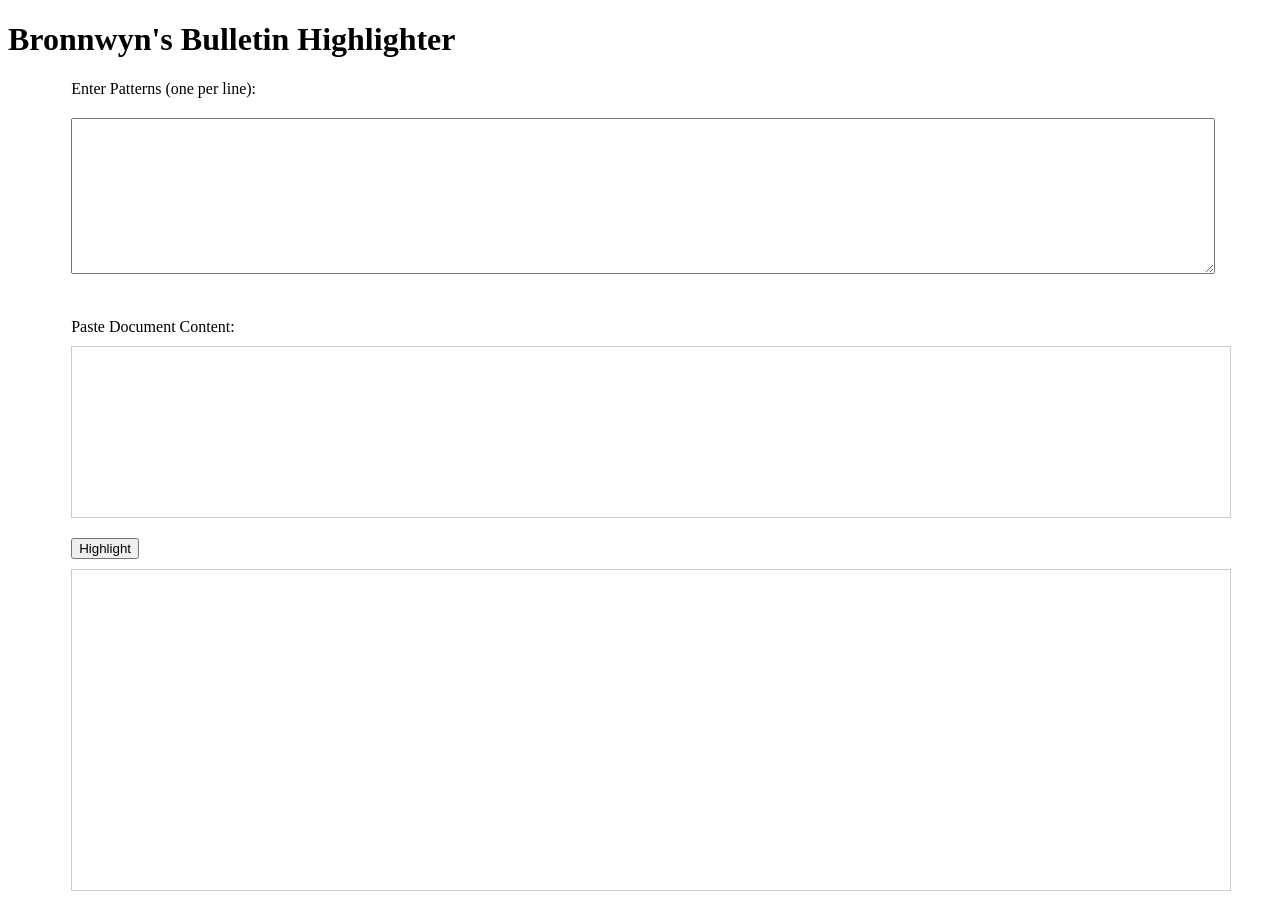
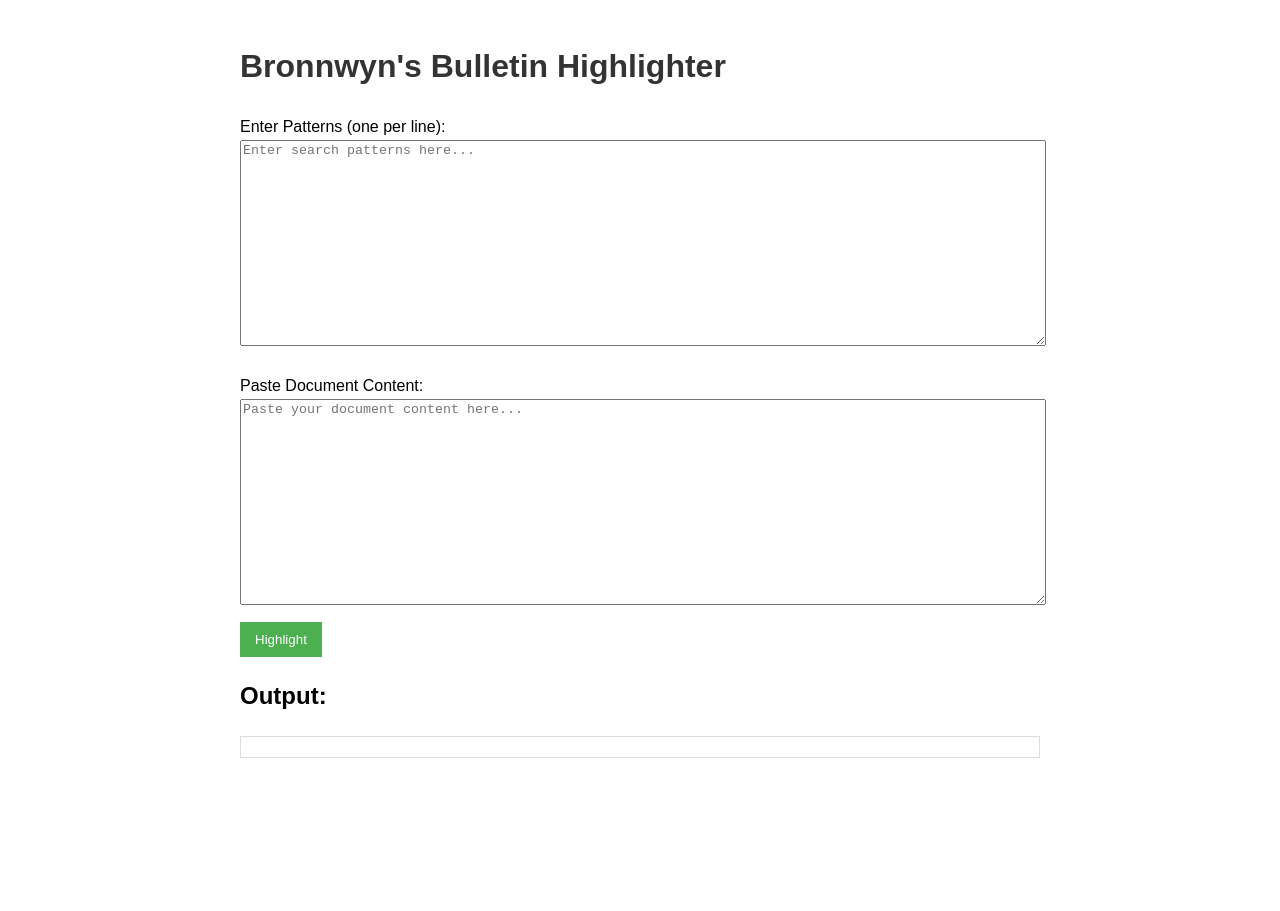
Before and after one commit to wizzardx/bronnwyn-bulletin-highlighter, a plain HTML site: page index.html in a window 1280 px wide. Both pictures are taken after a click on the button "Highlight". After the commit the page ends 800 px from the top, so only its background shows below. Drawn offline with Linux system fonts and the light colour scheme.

Commit message:
AI-improved version. Handles the Folio search syntax, also highlights better than the original.

```diff
--- a/index.html
+++ b/index.html
@@ -2,107 +2,137 @@
 <html lang="en">
 <head>
     <meta charset="UTF-8">
+    <meta name="viewport" content="width=device-width, initial-scale=1.0">
     <title>Bronnwyn's Bulletin Highlighter</title>
     <style>
-    .highlight {
-        background-color: yellow;
+        body { font-family: Arial, sans-serif; line-height: 1.6; padding: 20px; max-width: 800px; margin: 0 auto; }
+        h1 { color: #333; }
+        label { display: block; margin-top: 10px; }
+        textarea { width: 100%; height: 200px; margin-bottom: 10px; }
+        button { background-color: #4CAF50; color: white; padding: 10px 15px; border: none; cursor: pointer; }
+        button:hover { background-color: #45a049; }
+        #output {
+            border: 1px solid #ddd;
+            padding: 10px;
+            margin-top: 20px;
+            white-space: pre-wrap;
+            word-wrap: break-word;
+            font-family: monospace;
         }
-    .input, .output {
-        border: 1px solid #ccc;
-        padding: 10px;
-        width: 90%;
-        min-height: 150px;
-        margin: 10px 5% 20px 5%; /* Centering the element by giving 5% margin from left and right */
-        overflow: auto;
-    }
-    .output {
-        min-height: 300px;
-    }
-    textarea {
-        width: 90%;
-        height: 150px;
-        margin: 10px 5% 20px 5%; /* Centering the element */
-    }
-    button {
-        margin-left: 5%; /* Align with the input fields */
-    }
-    label {
-        display: block;
-        margin: 20px 5% 10px 5%; /* Align with the input fields */
-    }
+        .highlight { background-color: yellow !important; display: inline !important; }
     </style>
 </head>
 <body>
     <h1>Bronnwyn's Bulletin Highlighter</h1>
+
+    <div>
         <label for="patterns">Enter Patterns (one per line):</label>
-<textarea id="patterns"></textarea>
+        <textarea id="patterns" placeholder="Enter search patterns here..."></textarea>
+    </div>
+
+    <div>
         <label for="document">Paste Document Content:</label>
-<div id="document" class="input" contenteditable="true"></div>
-<button onclick="highlightText()">Highlight</button>
-<div id="output" class="output"></div>
+        <textarea id="document" placeholder="Paste your document content here..."></textarea>
+    </div>
+
+    <button id="highlightBtn">Highlight</button>
+
+    <div>
+        <h2>Output:</h2>
+        <div id="output"></div>
+    </div>
 
     <script>
-document.getElementById('patterns').value = localStorage.getItem('patterns') || '';
-
-function highlightText() {
-    const patternsInput = document.getElementById('patterns');
-    // Split patterns into lines, trim them, remove empty lines, and sort by length (longest first)
-    const patterns = patternsInput.value.split('\n')
-        .map(line => line.trim())
-        .filter(Boolean)
-        .sort((a, b) => b.length - a.length);
-
-    localStorage.setItem('patterns', patternsInput.value); // Save patterns to local storage
-
-    let documentContent = document.getElementById('document').innerHTML;
-
-    // Function to escape regex special characters.
-    function escapeRegex(string) {
-        return string.replace(/[-\/\\^$*+?.()|[\]{}]/g, '\\$&');
+    /**
+     * Escapes special characters in a string for use in a regular expression.
+     * @param {string} string - The input string to escape.
+     * @return {string} The escaped string.
+     */
+    function escapeRegExp(string) {
+        return string.replace(/[.*+?^${}()|[\]\\]/g, '\\$&');
     }
 
-    // Function to process highlighting for a line.
-    function processLine(line, patterns) {
-        let processedLine = line;
-        patterns.forEach(pattern => {
-            let parts = pattern.split(/\s+/);
-            for (let i = parts.length; i > 0; i--) {
-                let subPattern = parts.slice(0, i).join(' ');
-                let escapedPattern = escapeRegex(subPattern);
-                let regex = new RegExp(`\\b${escapedPattern}(?!\\w)`, 'gi');
-                processedLine = processedLine.replace(regex, '<span class="highlight">$&</span>');
-            }
-        });
-        return processedLine;
+    /**
+     * Escapes HTML special characters in a string.
+     * @param {string} unsafe - The input string containing potential HTML characters.
+     * @return {string} The escaped string safe for insertion into HTML.
+     */
+    function escapeHtml(unsafe) {
+        return unsafe
+             .replace(/&/g, "&amp;")
+             .replace(/</g, "&lt;")
+             .replace(/>/g, "&gt;")
+             .replace(/"/g, "&quot;")
+             .replace(/'/g, "&#039;");
     }
 
-    // Split the document into lines.
-    let lines = documentContent.split(/<br>|<\/p><p>|<\/div><div>/gi);
-    let highlightedLines = lines.map(line => {
-        // Check if line contains "PG", if so, return without highlighting.
-        if (/\bPG\b/i.test(line)) {
-            return line;
-        } else {
-            return processLine(line, patterns);
+    /**
+     * Highlights search terms in the given document content.
+     * @param {string} searchTerms - The search terms, separated by newlines and/or "or".
+     * @param {string} documentContent - The document content to highlight.
+     * @return {string} The highlighted HTML content.
+     */
+    function highlightContent(searchTerms, documentContent) {
+        // Process search terms
+        const terms = searchTerms
+            .split(/\n/)
+            .flatMap(line => line.split(/\s*or\s*/i))
+            .map(term => term.trim())
+            .filter(term => term && !term.includes('not pg'))
+            .map(term => term.replace(/^"(.*)"$/, '$1'))  // Remove surrounding quotes
+            .map(escapeRegExp);
+
+        // Create regex pattern and escape HTML content
+        const regex = new RegExp(`(${terms.join('|')})`, 'gi');
+        let highlightedContent = escapeHtml(documentContent);
+
+        // Apply highlighting
+        highlightedContent = highlightedContent.replace(regex, '<span class="highlight">$1</span>');
+
+        return highlightedContent;
+    }
+
+    /**
+     * Saves the search terms to localStorage.
+     */
+    function saveSearchTerms() {
+        const searchTerms = document.getElementById('patterns').value;
+        localStorage.setItem('searchTerms', searchTerms);
+    }
+
+    /**
+     * Loads the search terms from localStorage.
+     */
+    function loadSearchTerms() {
+        const searchTerms = localStorage.getItem('searchTerms');
+        if (searchTerms) {
+            document.getElementById('patterns').value = searchTerms;
+        }
+    }
+
+    // Event listener for the highlight button
+    document.getElementById('highlightBtn').addEventListener('click', function() {
+        const searchTerms = document.getElementById('patterns').value;
+        const documentContent = document.getElementById('document').value;
+
+        try {
+            const highlightedContent = highlightContent(searchTerms, documentContent);
+            document.getElementById('output').innerHTML = highlightedContent;
+            saveSearchTerms();
+            console.log('Highlighting complete');
+        } catch (error) {
+            console.error('Error processing document:', error);
+            document.getElementById('output').textContent = 'An error occurred while processing the document. Please check your input and try again.';
         }
     });
 
-    // Join the lines back together.
-    let finalOutput = highlightedLines.join('<br>');
+    // Load search terms when the page loads
+    window.addEventListener('load', loadSearchTerms);
 
-    // Display highlighted text.
-    document.getElementById('output').innerHTML = finalOutput;
-}
+    // Save search terms when the user types in the patterns textarea
+    document.getElementById('patterns').addEventListener('input', saveSearchTerms);
 
-document.addEventListener('DOMContentLoaded', function() {
-    document.getElementById('patterns').value = localStorage.getItem('patterns') || '';
-});
-
-
-document.addEventListener('DOMContentLoaded', function() {
-    document.getElementById('patterns').value = localStorage.getItem('patterns') || '';
-});
-
+    console.log('Highlighter initialized');
     </script>
 </body>
 </html>
```
Lines whose indentation alone changed are shown as unchanged.
